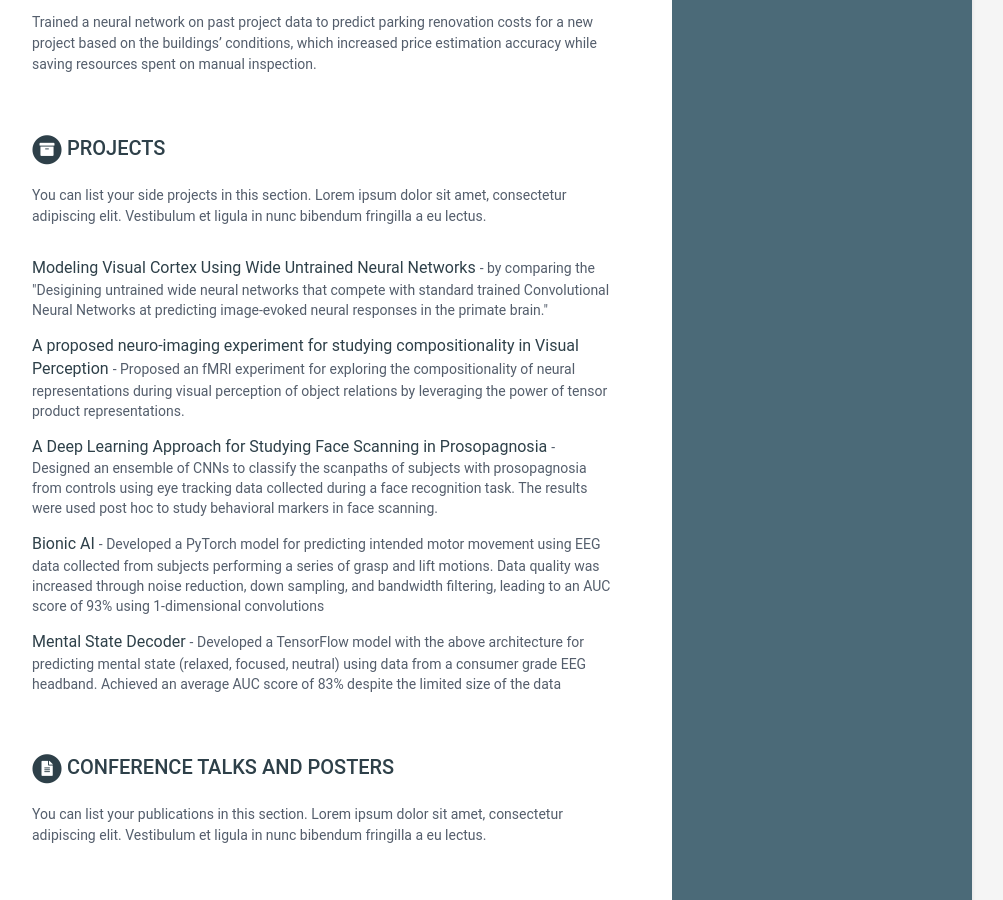
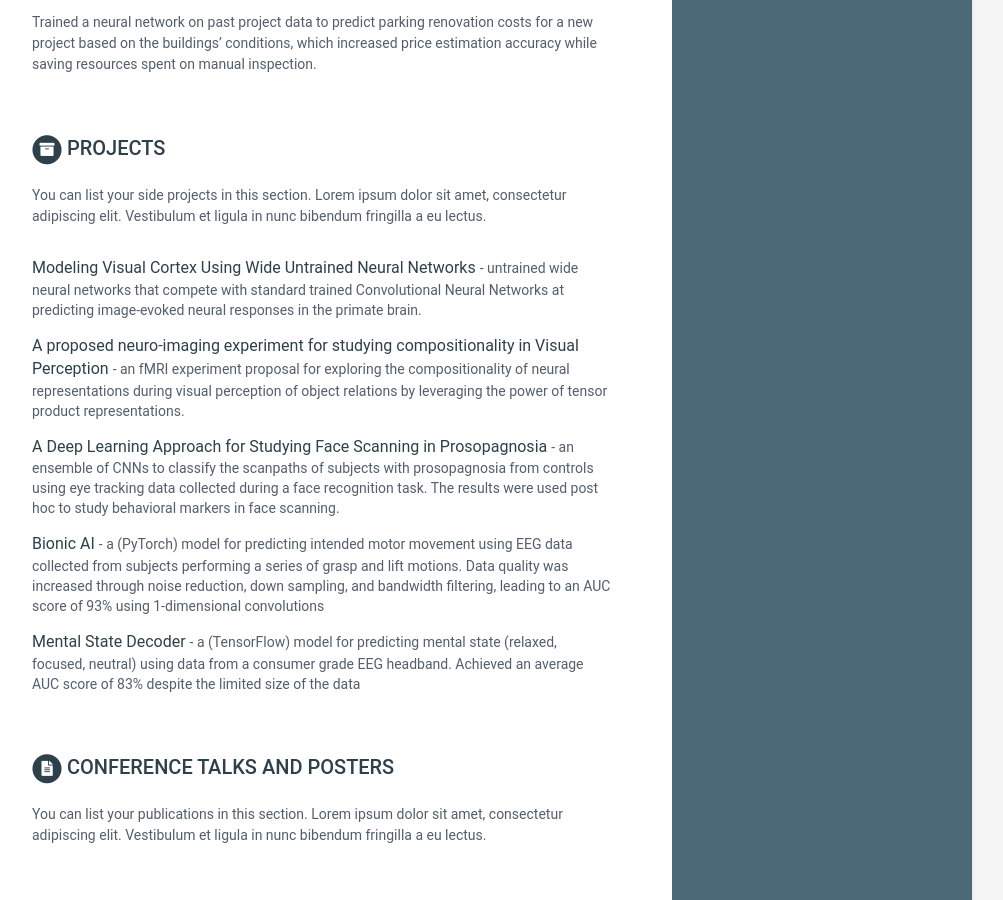
Before and after one commit to akazemian/resume, a Jekyll site: the page built from index.html, in a window 1280 px wide and 900 px high, scrolled down 807 px. Shown: the whole window, without its empty margins (168-1171 px from the left). Built offline with Jekyll 4.4.1, drawn with Linux system fonts in a browser that asks for light colours.

Commit message:
Update data.yml

```diff
--- a/_data/data.yml
+++ b/_data/data.yml
@@ -142,25 +142,24 @@
       Vestibulum et ligula in nunc bibendum fringilla a eu lectus.
     assignments:
       - title: Modeling Visual Cortex Using Wide Untrained Neural Networks
-        link: "#hook"
-        tagline: by comparing the
-            "Desigining untrained wide neural networks that compete with standard trained Convolutional Neural Networks at predicting image-evoked neural responses in the primate brain."
+        link: "https://github.com/akazemian/Engineered_Models"
+        tagline: "untrained wide neural networks that compete with standard trained Convolutional Neural Networks at predicting image-evoked neural responses in the primate brain."
 
       - title: A proposed neuro-imaging experiment for studying compositionality in Visual Perception
-        link: "#"
-        tagline: "Proposed an fMRI experiment for exploring the compositionality of neural representations during visual perception of object relations by leveraging the power of tensor product representations."
+        link: "https://qr1.be/Q0JF"
+        tagline: "an fMRI experiment proposal for exploring the compositionality of neural representations during visual perception of object relations by leveraging the power of tensor product representations."
 
       - title: A Deep Learning Approach for Studying Face Scanning in Prosopagnosia
-        link: "#"
-        tagline: "Designed an ensemble of CNNs to classify the scanpaths of subjects with prosopagnosia from controls using eye tracking data collected during a face recognition task. The results were used post hoc to study behavioral markers in face scanning."
+        link: "https://github.com/akazemian/Scanning-Faces-and-Prosopagnosia"
+        tagline: "an ensemble of CNNs to classify the scanpaths of subjects with prosopagnosia from controls using eye tracking data collected during a face recognition task. The results were used post hoc to study behavioral markers in face scanning."
 
       - title: Bionic AI
-        link: "#"
-        tagline: "Developed a PyTorch model for predicting intended motor movement using EEG data collected from subjects performing a series of grasp and lift motions. Data quality was increased through noise reduction, down sampling, and bandwidth filtering, leading to an AUC score of 93% using 1-dimensional convolutions"
+        link: "https://github.com/akazemian/Predicting-Grasp-and-Lift-Motions-Using-EEG"
+        tagline: "a (PyTorch) model for predicting intended motor movement using EEG data collected from subjects performing a series of grasp and lift motions. Data quality was increased through noise reduction, down sampling, and bandwidth filtering, leading to an AUC score of 93% using 1-dimensional convolutions"
 
       - title: Mental State Decoder
-        link: "#"
-        tagline: "Developed a TensorFlow model with the above architecture for predicting mental state (relaxed, focused, neutral) using data from a consumer grade EEG headband. Achieved an average AUC score of 83% despite the limited size of the data "
+        link: "https://github.com/akazemian/Decoding-Mental-State"
+        tagline: "a (TensorFlow) model for predicting mental state (relaxed, focused, neutral) using data from a consumer grade EEG headband. Achieved an average AUC score of 83% despite the limited size of the data "
 
 
 publications:
```
